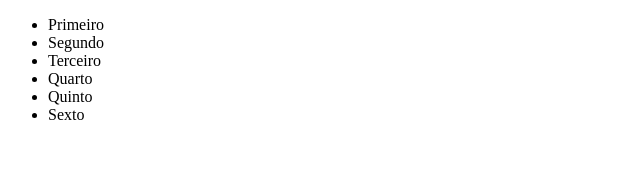
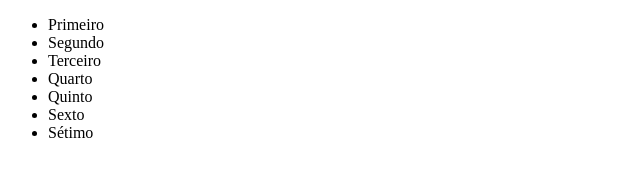
Before and after one commit to Aledig46/teste-git, a plain HTML site: page index.html in a window 1280 px wide. Shown: the full height of the page, 0-640 px from the left. Drawn offline with Linux system fonts and the light colour scheme.

Commit message:
adicionando a setima lista

```diff
--- a/index.html
+++ b/index.html
@@ -12,6 +12,7 @@
             <li>Quarto</li>
             <li>Quinto</li>
             <li>Sexto</li>
+            <li>Sétimo</li>
         </ul>
     </Body>
 </html>
```
